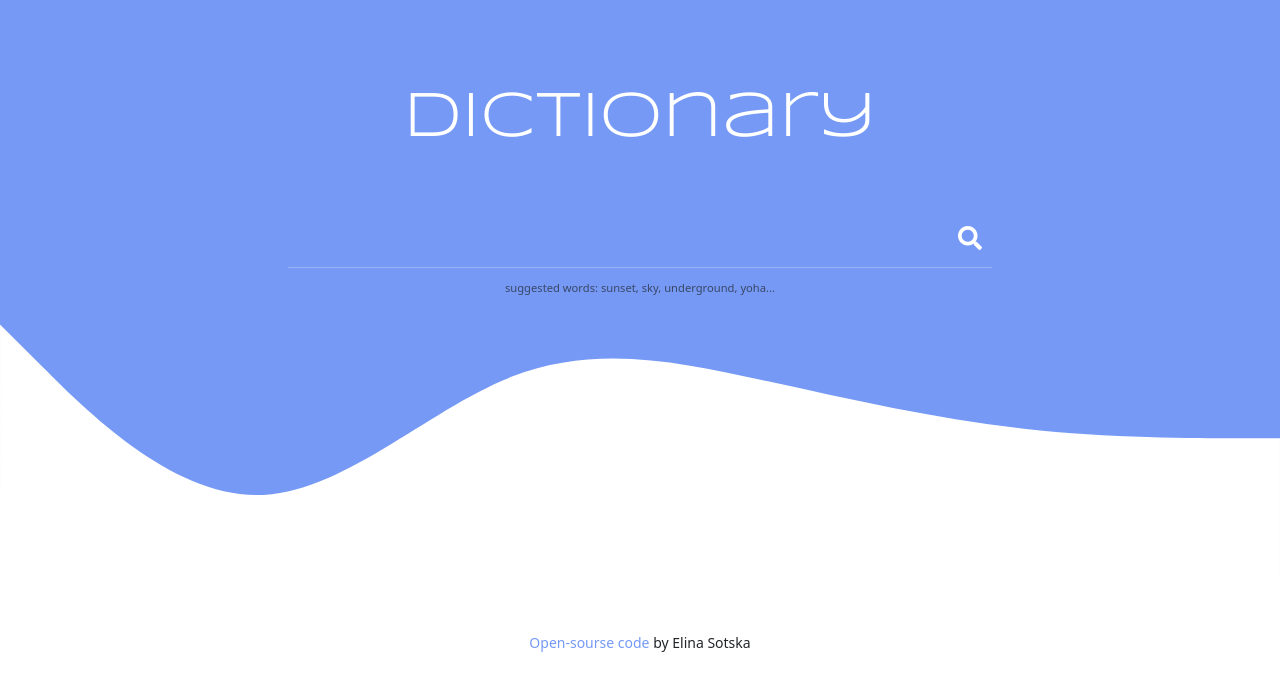
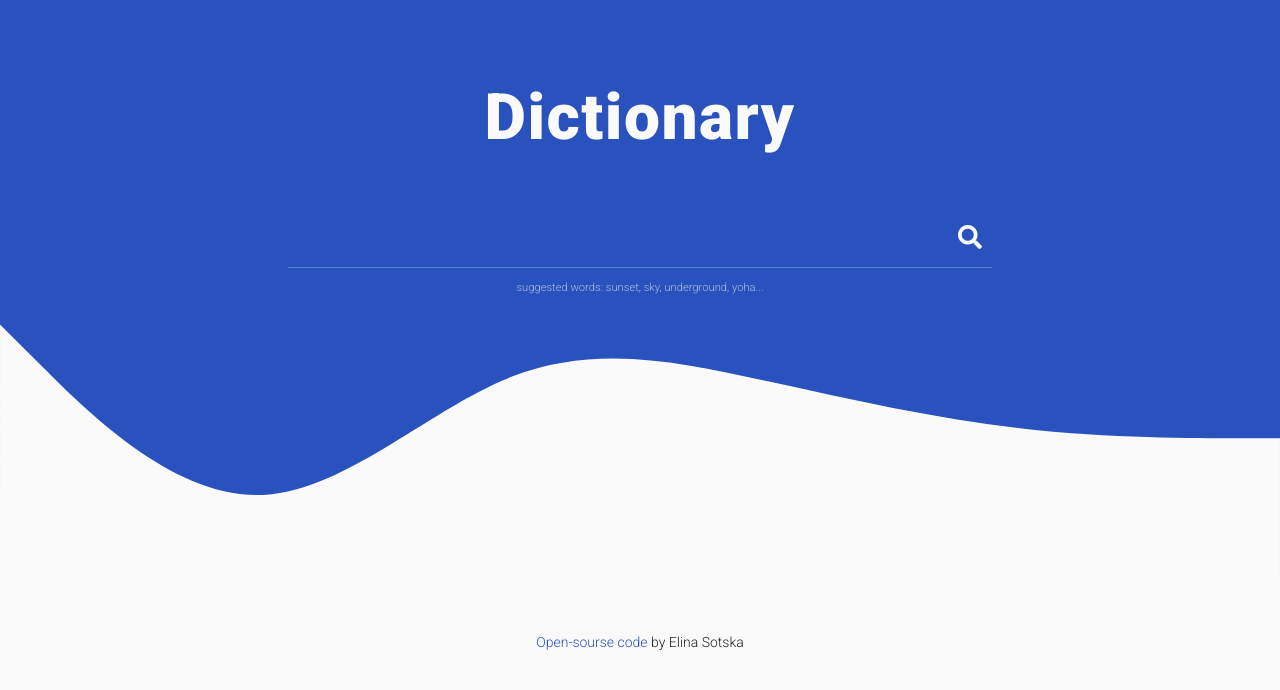
Before and after one commit to Ellino1s/Dictionary-App, a React (Create React App) app: page / in a window 1280 px wide. Shown: the top 690 px of the page. Built offline with nearby package versions, Linux system fonts and the light colour scheme.

Commit message:
Updated style

```diff
--- a/public/index.html
+++ b/public/index.html
@@ -10,8 +10,7 @@
     integrity="sha512-iBBXm8fW90+nuLcSKlbmrPcLa0OT92xO1BIsZ+ywDWZCvqsWgccV3gFoRBv0z+8dLJgyAHIhR35VZc2oM/gI1w=="
     crossorigin="anonymous" referrerpolicy="no-referrer" />
   <link rel="preconnect" href="https://fonts.gstatic.com">
-  <link
-    href="https://fonts.googleapis.com/css2?family=Montserrat:ital,wght@0,100;0,200;0,400;0,700;1,200;1,400&family=Syncopate:wght@400;700&display=swap"
+  <link href="https://fonts.googleapis.com/css2?family=Roboto:ital,wght@0,100;0,300;0,900;1,100;1,300&display=swap"
     rel="stylesheet">
 </head>
 
--- a/src/App.css
+++ b/src/App.css
@@ -2,12 +2,15 @@
   box-sizing: border-box;
   margin: 0;
   padding: 0;
-  faont-family: "Montserrat", sans-serif;
+  font-family: "Roboto", sans-serif;
+}
+body {
+  background: #fafafa;
 }
 
 a {
   text-decoration: none;
-  color: #7599f5;
+  color: #2a52be;
 }
 
 .App-header svg {
@@ -15,12 +18,13 @@ a {
 }
 
 .App h1 {
-  font-family: "Syncopate", sans-serif;
   text-align: center;
   font-size: 4rem;
-  font-weight: 400;
+  letter-spacing: 1.5px;
+
+  font-weight: 700;
   padding-top: 5rem;
-  color: #fff;
+  color: #fafafa;
 }
 
 .App-footer {
--- a/src/Dictionary.css
+++ b/src/Dictionary.css
@@ -9,14 +9,15 @@
   border: transparent;
   margin-bottom: 0;
   margin-top: 0;
-  background-color: #7599f5;
+  background-color: #2a52be;
   font-size: 1.7rem;
-  caret-color: #fff;
+  caret-color: #fafafa;
+  color: #fafafa;
 }
 
 .Dictionary #search_icon {
   background-color: transparent;
-  color: #fff;
+  color: #fafafa;
   font-size: 1.5rem;
   margin-bottom: 0;
   margin-left: 20px;
@@ -25,7 +26,7 @@
 }
 
 .Dictionary hr {
-  background: #fff;
+  background: #fafafa;
   height: 0.1rem;
   border: none;
   max-width: 55%;
@@ -36,13 +37,10 @@
   font-size: 0.7rem;
   text-align: center;
   margin-top: 0.7rem;
-  opacity: 0.7;
-}
-
-.Dictionary .icon {
-  color: #000000;
+  color: #fff;
+  opacity: 0.6;
 }
 
 .Dictionary .backgroundTop {
-  background-color: #7599f5;
+  background: #2a52be;
 }
--- a/src/Dictionary.js
+++ b/src/Dictionary.js
@@ -67,7 +67,7 @@ export default function Dictionary() {
           </div>
           <svg viewBox="0 0 1440 319">
             <path
-              fill="#fff"
+              fill="#fafafa"
               fillOpacity="1"
               d="M0,32L48,80C96,128,192,224,288,224C384,224,480,128,576,90.7C672,53,768,75,864,96C960,117,1056,139,1152,149.3C1248,160,1344,160,1392,160L1440,160L1440,320L1392,320C1344,320,1248,320,1152,320C1056,320,960,320,864,320C768,320,672,320,576,320C480,320,384,320,288,320C192,320,96,320,48,320L0,320Z"
             ></path>
--- a/src/Phonetic.css
+++ b/src/Phonetic.css
@@ -1,15 +1,10 @@
-img {
-  visibility: hidden;
-}
-
 .phoneticButton {
-  background-image: url(/src/images/audioIcon.svg);
-  background-color: #7599f5;
-  background-position: center;
-  background-repeat: no-repeat;
-  width: 2.8rem;
-  height: 2.8rem;
-  background-size: 60%;
+  background-color: #2a52be;
+  color: #fff;
+  padding: 0 0.5rem 0 0.5rem;
+  width: 3rem;
+  height: 3rem;
+  font-size: 1.5rem;
   border-radius: 10rem;
   margin-top: 0.5rem;
   transition: all 150ms ease-in-out;
--- a/src/Phonetic.js
+++ b/src/Phonetic.js
@@ -1,5 +1,4 @@
 import React from "react";
-import audioIcon from "./images/audioIcon.svg";
 import "./Phonetic.css";
 
 export default function Phonetic(props) {
@@ -11,7 +10,7 @@ export default function Phonetic(props) {
   return (
     <div className="Phonetic">
       <button className="btn phoneticButton" onClick={start}>
-        <img src={audioIcon} alt="megaphone" />
+        <i class="fas fa-volume-up"></i>
       </button>
       <span className="phonetic-text">{props.phonetic.text}</span>
     </div>
--- a/src/Photos.js
+++ b/src/Photos.js
@@ -8,7 +8,7 @@ export default function Photos(props) {
         <div className="row content">
           {props.photos.map(function (photo, index) {
             return (
-              <div className="col-4" key={index}>
+              <div className="col-sm-4" key={index}>
                 {" "}
                 <a href={photo.src.original} target="_blank" rel="noreferrer">
                   <img src={photo.src.landscape} className="img-fluid" alt="" />
--- a/src/Synonyms.css
+++ b/src/Synonyms.css
@@ -6,7 +6,7 @@
 .Synonyms li {
   display: inline-block;
   padding: 0.7rem;
-  border: 1px solid #7599f5;
+  border: 1px solid #2a52be;
   border-radius: 20px;
   margin-right: 1.2rem;
   margin-top: 1rem;
```
